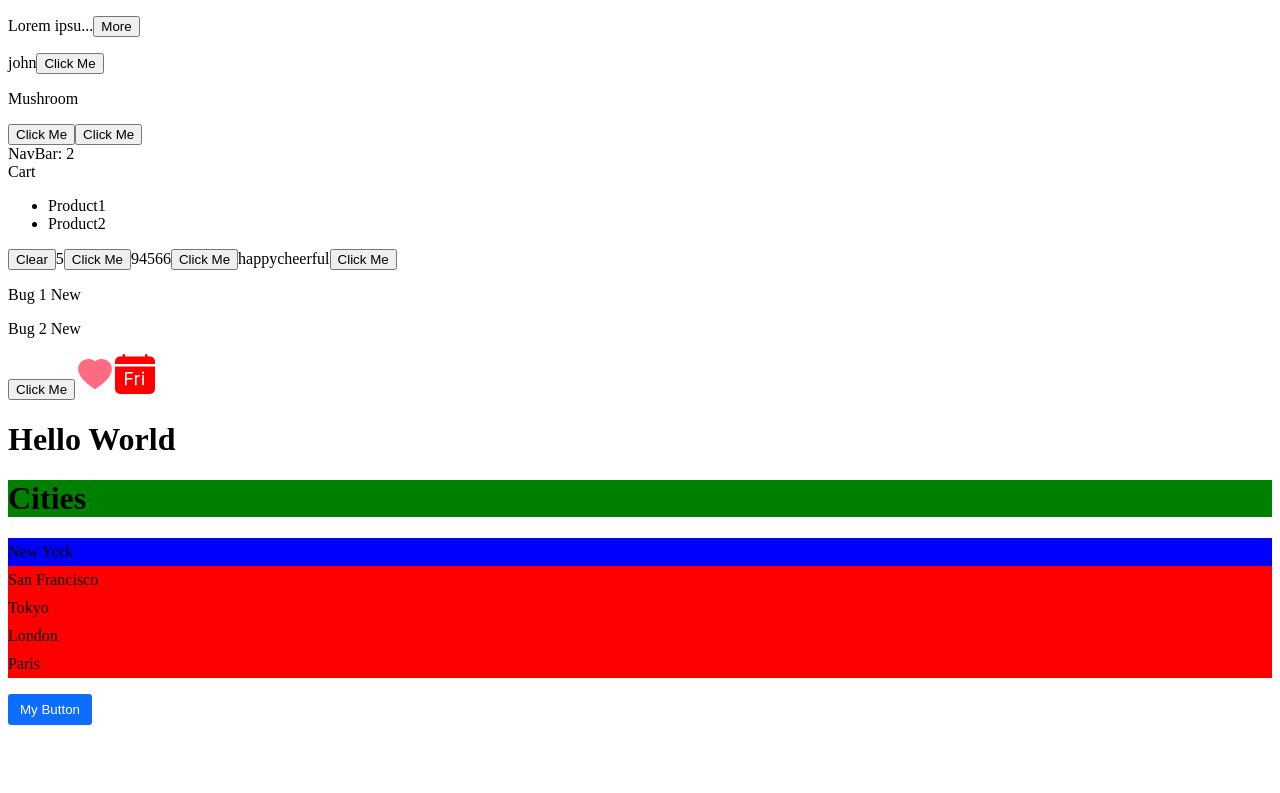
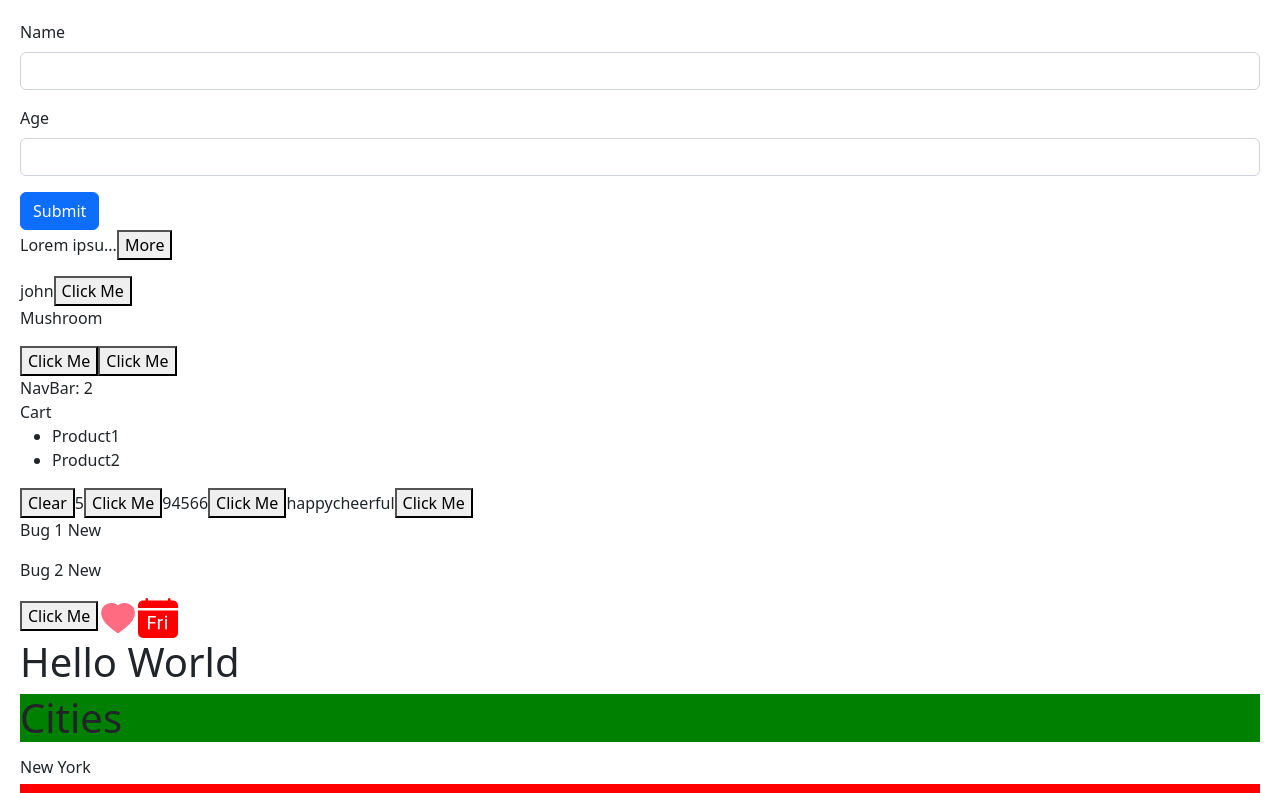
Before and after one commit to jaishankarg24/react-18-game, a React (Vite) app: page / in a window 1280 px wide. Shown: the top 793 px of the page. Built offline with nearby package versions, Linux system fonts and the light colour scheme.

Commit message:
Building a form

```diff
--- a/src/App.tsx
+++ b/src/App.tsx
@@ -11,6 +11,7 @@
 import NavBar from "./components/NavBar";
 import Cart from "./components/Cart";
 import ExpandableText from "./components/ExpandableText";
+import Form from "./components/Form";
 
 function App() {
   let items = ["New York", "San Francisco", "Tokyo", "London", "Paris"];
@@ -131,6 +132,7 @@
   //items: [...cart.items, items.map((item) => {...item, quantity: quantity + 1})],
   return (
     <div>
+      <Form />
       <ExpandableText maxChars={10}>
         Lorem ipsum dolor sit amet consectetur adipisicing elit. Aperiam id
         culpa accusantium odit. Veniam sit animi praesentium cum facere,
--- /dev/null
+++ b/src/components/Form.tsx
@@ -0,0 +1,25 @@
+import React from "react";
+
+const Form = () => {
+  return (
+    <form>
+      <div className="mb-3">
+        <label htmlFor="name" className="form-label">
+          Name
+        </label>
+        <input id="name" type="text" className="form-control" />
+      </div>
+      <div className="mb-3">
+        <label htmlFor="age" className="form-label">
+          Age
+        </label>
+        <input id="age" type="number" className="form-control" />
+      </div>
+      <button type="submit" className="btn btn-primary">
+        Submit
+      </button>
+    </form>
+  );
+};
+
+export default Form;
--- /dev/null
+++ b/src/index.css
@@ -0,0 +1,3 @@
+body {
+  padding: 20px;
+}
--- a/src/main.tsx
+++ b/src/main.tsx
@@ -2,7 +2,8 @@
 import ReactDOM from "react-dom/client";
 import App from "./App";
 //import "bootstrap/dist/css/bootstrap.css";
-//import "./index.css";
+import "./index.css";
+import "bootstrap/dist/css/bootstrap.css";
 
 ReactDOM.createRoot(document.getElementById("root") as HTMLElement).render(
   <React.StrictMode>
```
